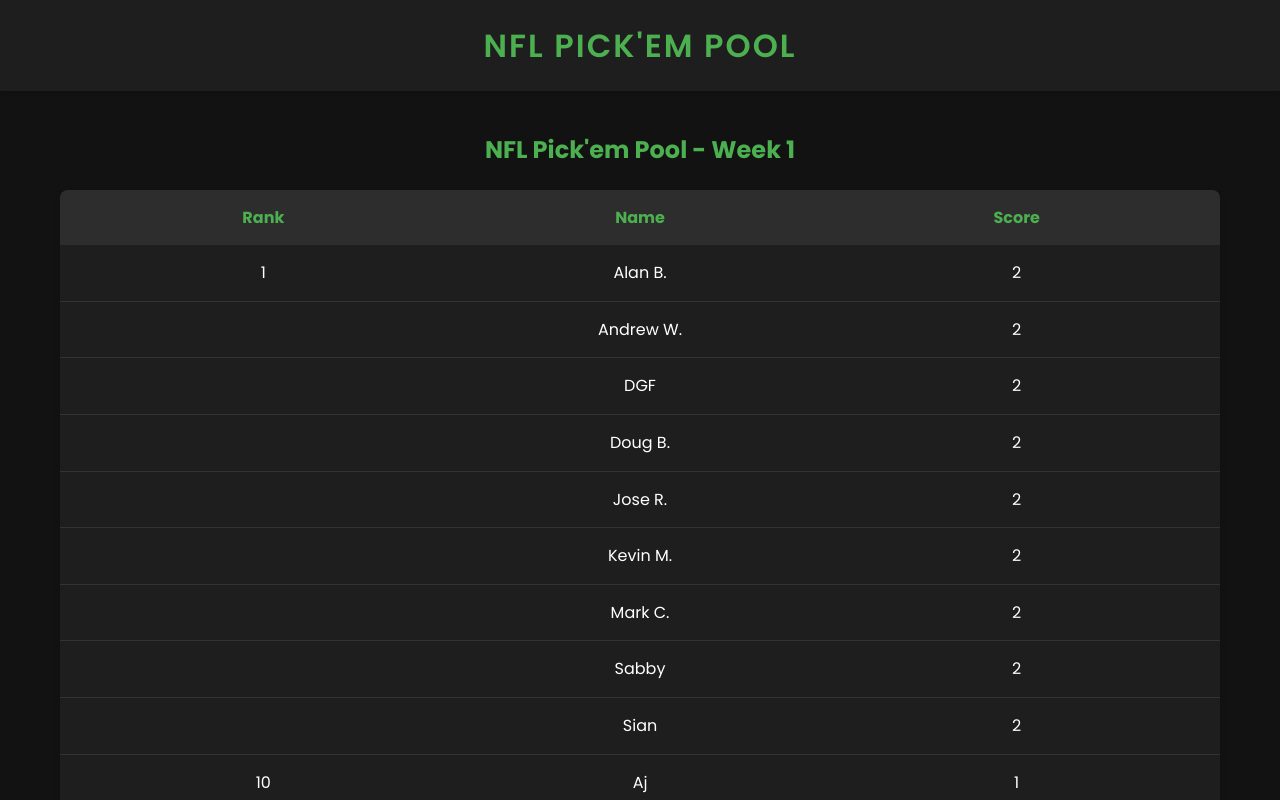
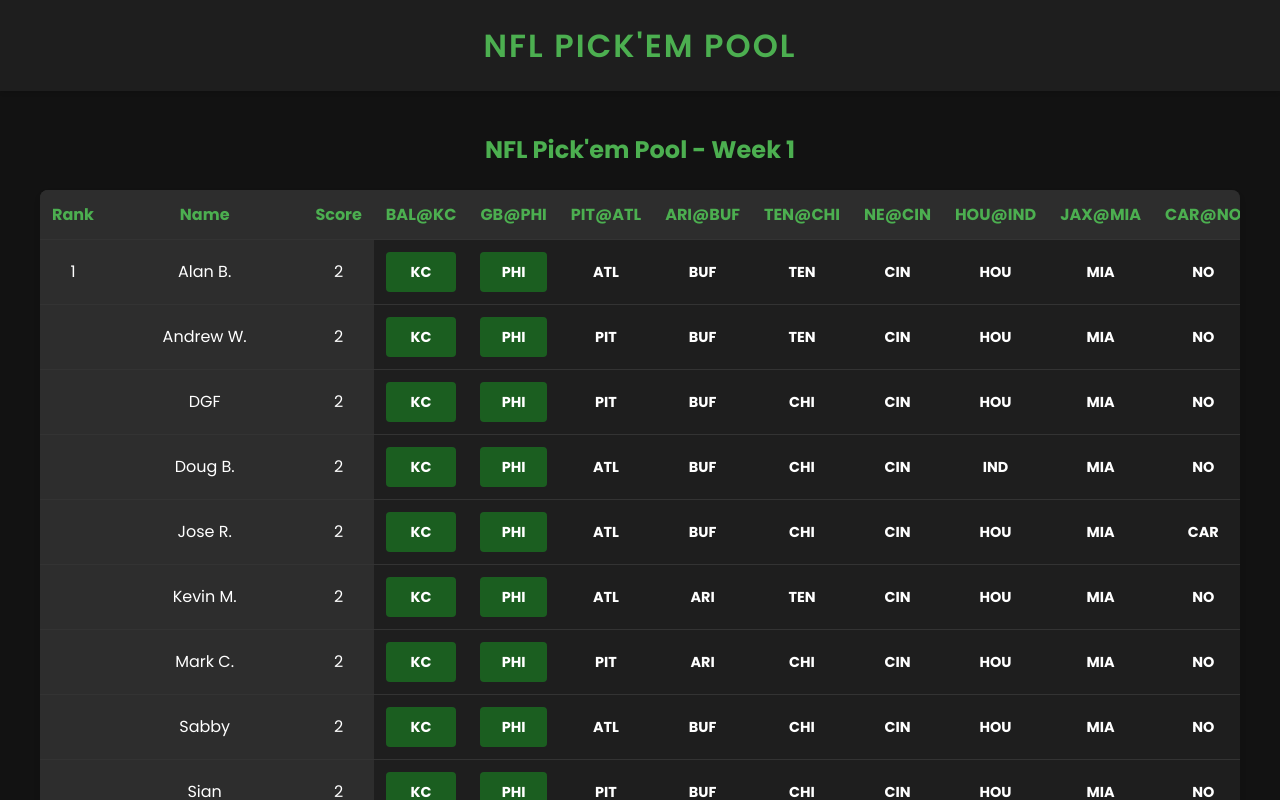
Before and after one commit to MrBuyRight/NFL-PickemPool, a React (Create React App) app: page / in a window 1280 px wide. Built offline with nearby package versions, Linux system fonts and the light colour scheme; the HTML template or start-up script is replaced by a standard one.

Commit message:
Redesign leaderboard to show all user picks in a table format

```diff
--- a/src/Components/Leaderboard.css
+++ b/src/Components/Leaderboard.css
@@ -20,9 +20,10 @@
 
 .leaderboard {
   width: 100%;
-  max-width: 1200px;
+  max-width: 100%;
   margin: 0 auto;
   padding: 20px;
+  overflow-x: auto;
 }
 
 .leaderboard h2 {
@@ -38,64 +39,54 @@
   box-shadow: 0 4px 6px rgba(0, 0, 0, 0.1);
 }
 
-.leaderboard-header {
-  display: flex;
+.leaderboard-table {
+  width: 100%;
+  border-collapse: collapse;
+}
+
+.leaderboard-table th,
+.leaderboard-table td {
+  padding: 12px;
+  text-align: center;
+  border-bottom: 1px solid var(--border-color);
+}
+
+.leaderboard-table thead {
   background-color: var(--secondary-color);
   color: var(--accent-color);
-  font-weight: bold;
-  padding: 15px;
   position: sticky;
   top: 0;
   z-index: 10;
 }
 
-.leaderboard-header > div {
-  flex: 1;
-  text-align: center;
+.leaderboard-table th {
+  font-weight: bold;
 }
 
-.leaderboard-body {
-  max-height: calc(100vh - 200px);
-  overflow-y: auto;
+.rank-header,
+.name-header,
+.score-header,
+.rank-cell,
+.name-cell,
+.score-cell {
+  position: sticky;
+  left: 0;
+  background-color: var(--secondary-color);
+  z-index: 5;
 }
 
-.leaderboard-row {
-  border-bottom: 1px solid var(--border-color);
+.name-header,
+.name-cell {
+  left: 60px;
 }
 
-.entry-summary {
-  display: flex;
-  padding: 15px;
-  cursor: pointer;
-  transition: background-color 0.3s ease;
-}
-
-.entry-summary:hover {
-  background-color: rgba(255, 255, 255, 0.05);
-}
-
-.entry-summary > div {
-  flex: 1;
-  text-align: center;
-}
-
-.pick-details {
-  display: flex;
-  flex-wrap: wrap;
-  padding: 15px;
-  background-color: var(--secondary-color);
+.score-header,
+.score-cell {
+  left: 200px;
 }
 
 .pick-cell {
-  flex: 1 0 calc(25% - 20px);
-  margin: 10px;
-  text-align: center;
-}
-
-.matchup {
-  font-size: 0.8rem;
-  margin-bottom: 5px;
-  color: var(--text-secondary-color);
+  min-width: 80px;
 }
 
 .pick-info {
@@ -122,13 +113,20 @@
 }
 
 @media (max-width: 768px) {
+  .leaderboard {
+    padding: 10px;
+  }
+
+  .leaderboard-table th,
+  .leaderboard-table td {
+    padding: 8px;
+  }
+
   .pick-cell {
-    flex: 1 0 calc(50% - 20px);
+    min-width: 60px;
+  }
+
+  .pick-team {
+    font-size: 0.8rem;
   }
 }
-
-@media (max-width: 480px) {
-  .pick-cell {
-    flex: 1 0 calc(100% - 20px);
-  }
-}
--- a/src/Components/Leaderboard.js
+++ b/src/Components/Leaderboard.js
@@ -3,7 +3,6 @@
 
 function Leaderboard({ entriesData }) {
   const [selectedWeek, setSelectedWeek] = useState(1);
-  const [expandedEntry, setExpandedEntry] = useState(null);
 
   const correctTeams = ['Kansas City Chiefs', 'Philadelphia Eagles'];
   const incorrectTeams = ['Baltimore Ravens', 'Green Bay Packers'];
@@ -106,49 +105,41 @@
       }));
   }, [entriesData]);
 
-  const togglePickDetails = (entryIndex) => {
-    setExpandedEntry(expandedEntry === entryIndex ? null : entryIndex);
-  };
-
-  if (rankedEntries.length === 0) {
-    return <div>Loading...</div>;
-  }
-
   return (
     <div className="leaderboard">
       <h2>NFL Pick'em Pool - Week {selectedWeek}</h2>
       <div className="leaderboard-container">
-        <div className="leaderboard-header">
-          <div className="rank-header">Rank</div>
-          <div className="name-header">Name</div>
-          <div className="score-header">Score</div>
-        </div>
-        <div className="leaderboard-body">
+        <table className="leaderboard-table">
+          <thead>
+            <tr>
+              <th className="rank-header">Rank</th>
+              <th className="name-header">Name</th>
+              <th className="score-header">Score</th>
+              {gameHeaders.map((header, index) => (
+                <th key={index} className="pick-header">{header}</th>
+              ))}
+            </tr>
+          </thead>
+          <tbody>
             {rankedEntries.map((entry, index) => (
-            <div key={index} className="leaderboard-row">
-              <div className="entry-summary" onClick={() => togglePickDetails(index)}>
-                <div className="rank-cell">{entry.rank}</div>
-                <div className="name-cell">{formatName(entry.name)}</div>
-                <div className="score-cell">{entry.score}</div>
-              </div>
-              {expandedEntry === index && (
-                <div className="pick-details">
+              <tr key={index} className="leaderboard-row">
+                <td className="rank-cell">{entry.rank}</td>
+                <td className="name-cell">{formatName(entry.name)}</td>
+                <td className="score-cell">{entry.score}</td>
                 {gameMatchups.map((matchup, pickIndex) => {
                   const pick = entry.picks[pickIndex + 1];
                   return (
-                      <div key={pickIndex} className="pick-cell">
-                        <div className="matchup">{gameHeaders[pickIndex]}</div>
+                    <td key={pickIndex} className="pick-cell">
                       <div className={`pick-info ${getPickClass(pick)}`}>
                         <span className="pick-team">{teamAbbreviations[pick] || pick}</span>
                       </div>
-                      </div>
+                    </td>
                   );
                 })}
-                </div>
-              )}
-            </div>
+              </tr>
             ))}
-        </div>
+          </tbody>
+        </table>
       </div>
     </div>
   );
```
Lines whose indentation alone changed are shown as unchanged.
